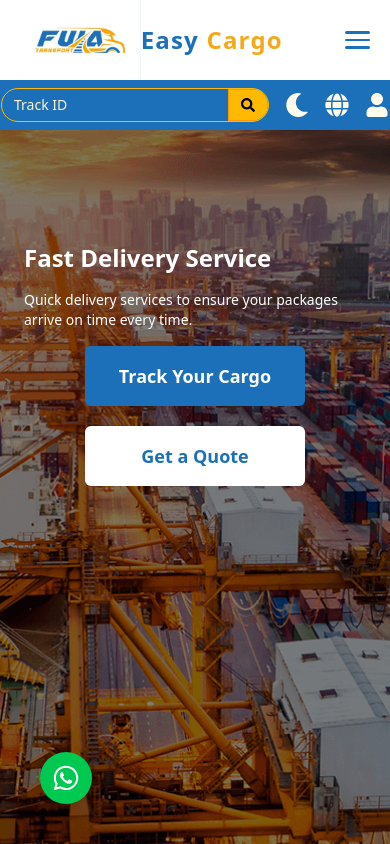
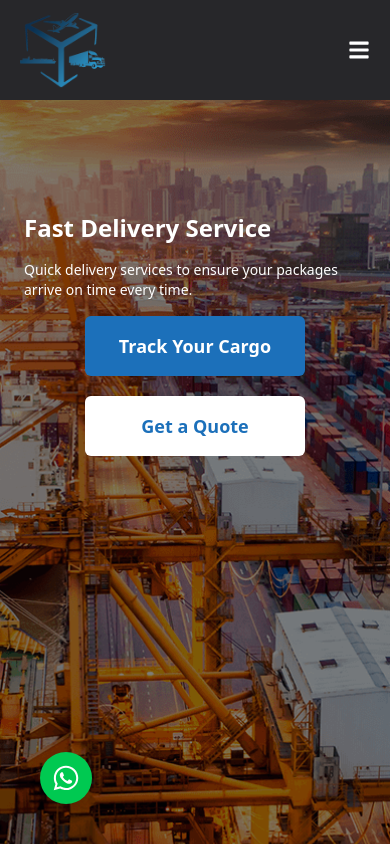
Before and after one commit to AnwarMohammadi2001/Afghan_Cargo, a React (Vite) app: page / in a window 390 px wide. Shown: the top 844 px of the page. Built offline with nearby package versions, Linux system fonts and the light colour scheme.

Commit message:
some changes

```diff
--- a/src/components/Navbar/Header.jsx
+++ b/src/components/Navbar/Header.jsx
@@ -61,21 +61,7 @@ const Header = ({ toggleNav, isNavOpen }) => {
           </div>
         </div>
 
-        {/* Responsive toggler */}
-        <div className="lg:hidden flex items-center justify-end">
-          <input
-            id="check-icon"
-            type="checkbox"
-            className="check-icon hidden"
-            checked={isNavOpen}
-            onChange={toggleNav}
-          />
-          <label htmlFor="check-icon" className="icon-menu cursor-pointer">
-            <div className="bar bar--1"></div>
-            <div className="bar bar--2"></div>
-            <div className="bar bar--3"></div>
-          </label>
-        </div>
+
       </div>
     </header>
   );
--- a/src/components/Navbar/Navbar.jsx
+++ b/src/components/Navbar/Navbar.jsx
@@ -1,9 +1,11 @@
 import React, { useEffect, useState } from "react";
 import { Link, useLocation } from "react-router-dom";
-import { FaSun, FaMoon, FaGlobe, FaSearch, FaUser } from "react-icons/fa";
+import { FaSearch, FaBars, FaTimes } from "react-icons/fa";
 import { useDispatch, useSelector } from "react-redux";
 import { toggleDarkMode } from "../../redux/darkModeSlice";
 import { toggleLanguage } from "../../redux/languageSlice";
+import { motion, AnimatePresence } from "framer-motion";
+import "../../utils/ResToggleBtn.css";
 
 const navItems = [
   { id: 1, name: "Home", path: "/" },
@@ -14,26 +16,23 @@ const navItems = [
   { id: 6, name: "Contact Us", path: "/contact" },
 ];
 
-const Navbar = ({ isNavOpen, toggleNav }) => {
+const Navbar = () => {
   const dispatch = useDispatch();
   const darkMode = useSelector((state) => state.darkMode.darkMode);
   const iconClass = darkMode ? "text-amber-500" : "text-amber-50";
   const [isScrolled, setIsScrolled] = useState(false);
+  const [isNavOpen, setIsNavOpen] = useState(false);
+  const [trackingId, setTrackingId] = useState("");
   const location = useLocation();
 
   useEffect(() => {
-    const handleScroll = () => {
-      setIsScrolled(window.scrollY > 20);
-    };
-
+    const handleScroll = () => setIsScrolled(window.scrollY > 20);
     window.addEventListener("scroll", handleScroll);
     return () => window.removeEventListener("scroll", handleScroll);
   }, []);
-  const [trackingId, setTrackingId] = useState("");
 
   const handleSearch = () => {
-    const trackingRegex = /^1Z[0-9A-Z]{16}$/i; // Start with 1Z and 16 alphanumeric characters
-
+    const trackingRegex = /^1Z[0-9A-Z]{16}$/i;
     if (trackingId.trim() === "") {
       alert("❌ Please enter a tracking number.");
     } else if (!trackingRegex.test(trackingId.trim())) {
@@ -43,17 +42,22 @@ const Navbar = ({ isNavOpen, toggleNav }) => {
     } else {
       const upsUrl = `https://www.ups.com/track?loc=en_US&tracknum=${trackingId.trim()}`;
       window.open(upsUrl, "_blank");
-      setTrackingId(""); // Clear after successful search
+      setTrackingId("");
     }
   };
 
   return (
     <nav
-      className={`bg-primary w-full z-50 transition-all duration-500 ${
+      className={`bg-zinc-800 w-full z-50 transition-all duration-500 h-[100px] flex items-center ${
         isScrolled ? "fixed top-0 left-0 shadow-md" : "relative"
       }`}
     >
-      <div className="flex items-center  px-5 md:px-10 lg:px-24 justify-center md:justify-between py-2">
+      <div className="flex w-full items-center px-5 md:px-10 lg:px-24 justify-between py-2">
+        {/* Logo */}
+        <Link to="/">
+          <img src="/new.png" alt="logo" className="h-[90px] w-auto" />
+        </Link>
+
         {/* Desktop Nav */}
         <ul className="hidden md:flex space-x-10 py-1.5 font-medium">
           {navItems.map((item) => {
@@ -63,7 +67,7 @@ const Navbar = ({ isNavOpen, toggleNav }) => {
                 key={item.id}
                 className={`relative group cursor-pointer text-[16px] ${
                   isActive ? "text-amber-400" : "text-amber-50"
-                } dark:text-amber-500`}
+                }`}
               >
                 <Link
                   to={item.path}
@@ -85,10 +89,10 @@ const Navbar = ({ isNavOpen, toggleNav }) => {
           })}
         </ul>
 
-        {/* Icons + Search (Desktop) */}
-        <div className="flex items-center gap-4">
-          {/* Search Box */}
-          <div className="flex items-center border border-amber-400 rounded-full overflow-hidden">
+        {/* Search + Mobile Menu Toggle */}
+        <div className="flex items-center gap-4 md:gap-6">
+          {/* Search */}
+          <div className="hidden md:flex items-center border border-amber-400 rounded-full overflow-hidden">
             <input
               type="text"
               placeholder="Track ID"
@@ -104,46 +108,44 @@ const Navbar = ({ isNavOpen, toggleNav }) => {
             </button>
           </div>
 
-          {/* Dark Mode Toggle */}
-          {darkMode ? (
-            <FaSun
-              className={`w-6 h-6 cursor-pointer ${iconClass}`}
-              onClick={() => dispatch(toggleDarkMode())}
-            />
-          ) : (
-            <FaMoon
-              className={`w-6 h-6 cursor-pointer ${iconClass}`}
-              onClick={() => dispatch(toggleDarkMode())}
-            />
-          )}
-
-          {/* Language Toggle */}
-          <FaGlobe
-            className={`w-6 h-6 cursor-pointer ${iconClass}`}
-            onClick={() => dispatch(toggleLanguage())}
-          />
-          <FaUser
-            className={`w-6 h-6 cursor-pointer ${iconClass}`}
-            onClick={() => dispatch(toggleLanguage())}
-          />
+          {/* Mobile Toggle */}
+          <button
+            className="md:hidden text-white"
+            onClick={() => setIsNavOpen(true)}
+          >
+            <FaBars size={22} />
+          </button>
         </div>
       </div>
 
-      {/* Mobile Nav */}
-      <div
-        className={`md:hidden overflow-hidden transition-all duration-500 ease-in-out ${
-          isNavOpen ? "max-h-[500px]" : "max-h-0"
-        }`}
+      {/* Framer Motion Side Menu (Mobile) */}
+      <AnimatePresence>
+        {isNavOpen && (
+          <motion.aside
+            initial={{ x: "-100%" }}
+            animate={{ x: 0 }}
+            exit={{ x: "-100%" }}
+            transition={{ duration: 0.4 }}
+            className="fixed top-0 left-0 w-3/4 sm:w-1/2 h-screen bg-zinc-900 z-50 shadow-md flex flex-col px-6 py-6 space-y-6"
           >
-        <ul className="flex flex-col items-start px-6 py-4 space-y-2 font-semibold">
+            <div className="flex justify-between items-center">
+              <img src="/new.png" alt="Logo" className="h-[60px] w-auto" />
+              <FaTimes
+                size={24}
+                className="text-white cursor-pointer"
+                onClick={() => setIsNavOpen(false)}
+              />
+            </div>
+
+            <ul className="space-y-4 mt-4">
               {navItems.map((item) => {
                 const isActive = location.pathname === item.path;
                 return (
                   <li key={item.id}>
                     <Link
                       to={item.path}
-                  onClick={toggleNav}
-                  className={` text-lg  ${
+                      onClick={() => setIsNavOpen(false)}
+                      className={`block text-lg font-medium ${
                         isActive ? "text-amber-400" : "text-white"
                       } hover:text-amber-400`}
                     >
@@ -153,7 +155,26 @@ const Navbar = ({ isNavOpen, toggleNav }) => {
                 );
               })}
             </ul>
+
+            {/* Mobile Search */}
+            <div className="flex mt-auto items-center border border-amber-400 rounded-full overflow-hidden">
+              <input
+                type="text"
+                placeholder="Track ID"
+                value={trackingId}
+                onChange={(e) => setTrackingId(e.target.value)}
+                className="px-3 py-1.5 text-sm bg-transparent text-white placeholder:text-amber-100 focus:outline-none w-full"
+              />
+              <button
+                onClick={handleSearch}
+                className="bg-amber-400 px-3 py-2 border border-amber-500 hover:bg-amber-500 text-black"
+              >
+                <FaSearch size={14} />
+              </button>
             </div>
+          </motion.aside>
+        )}
+      </AnimatePresence>
     </nav>
   );
 };
--- a/src/layout/Layout.jsx
+++ b/src/layout/Layout.jsx
@@ -36,8 +36,7 @@ const Layout = () => {
   return (
     <div className="relative dark:bg-zinc-900 transition-colors duration-500">
       <header className="w-full transition-colors duration-500">
-        <Header toggleNav={toggleNav} isNavOpen={isNavOpen} />
-        <Navbar isNavOpen={isNavOpen} toggleNav={closeNav} />
+        <Navbar isNavOpen={isNavOpen} toggleNav={toggleNav} />
       </header>
       <main>
         <Outlet />
```
Also changed, not shown: public/new.png (added). Lines whose indentation alone changed are shown as unchanged.
